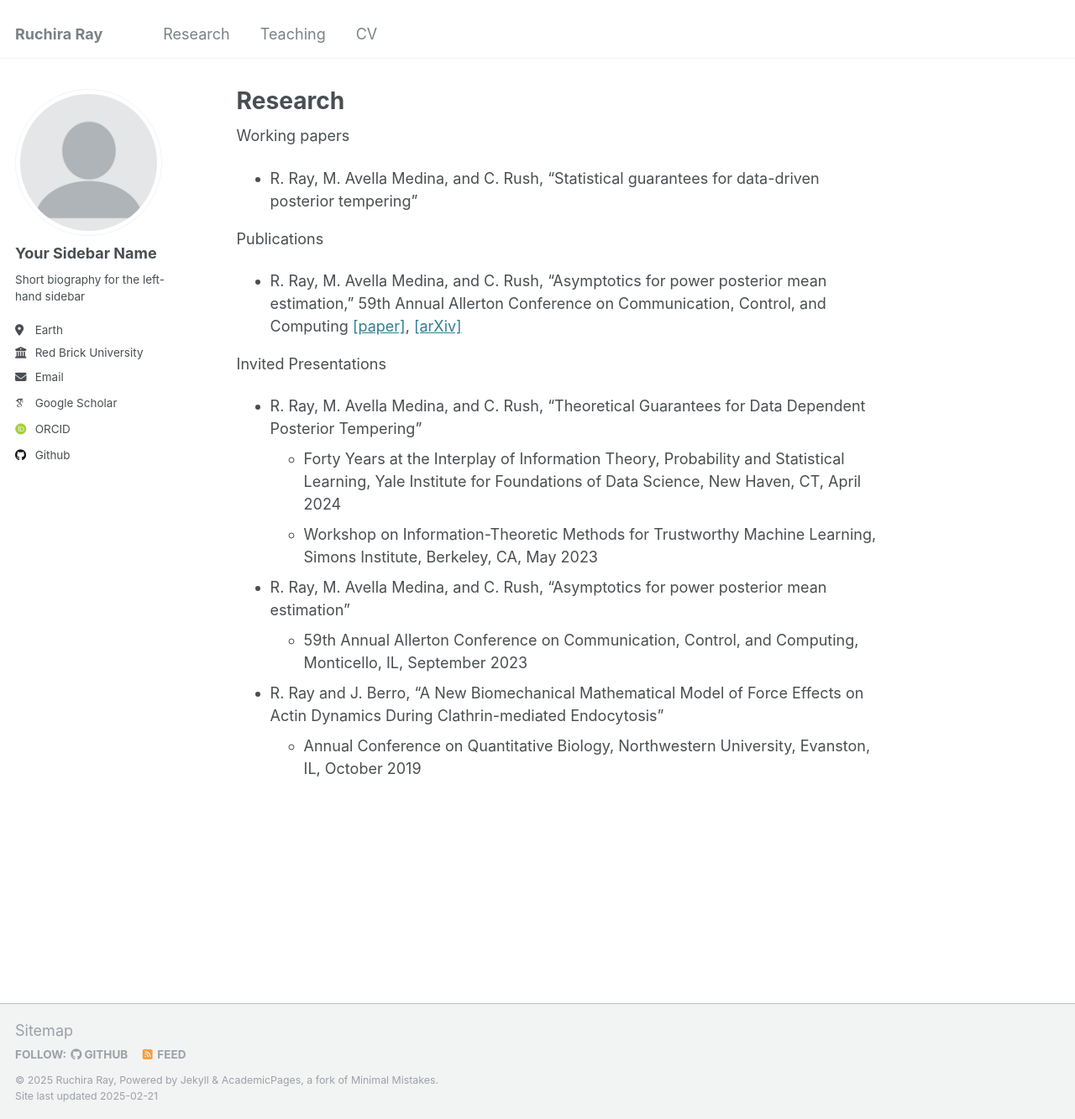
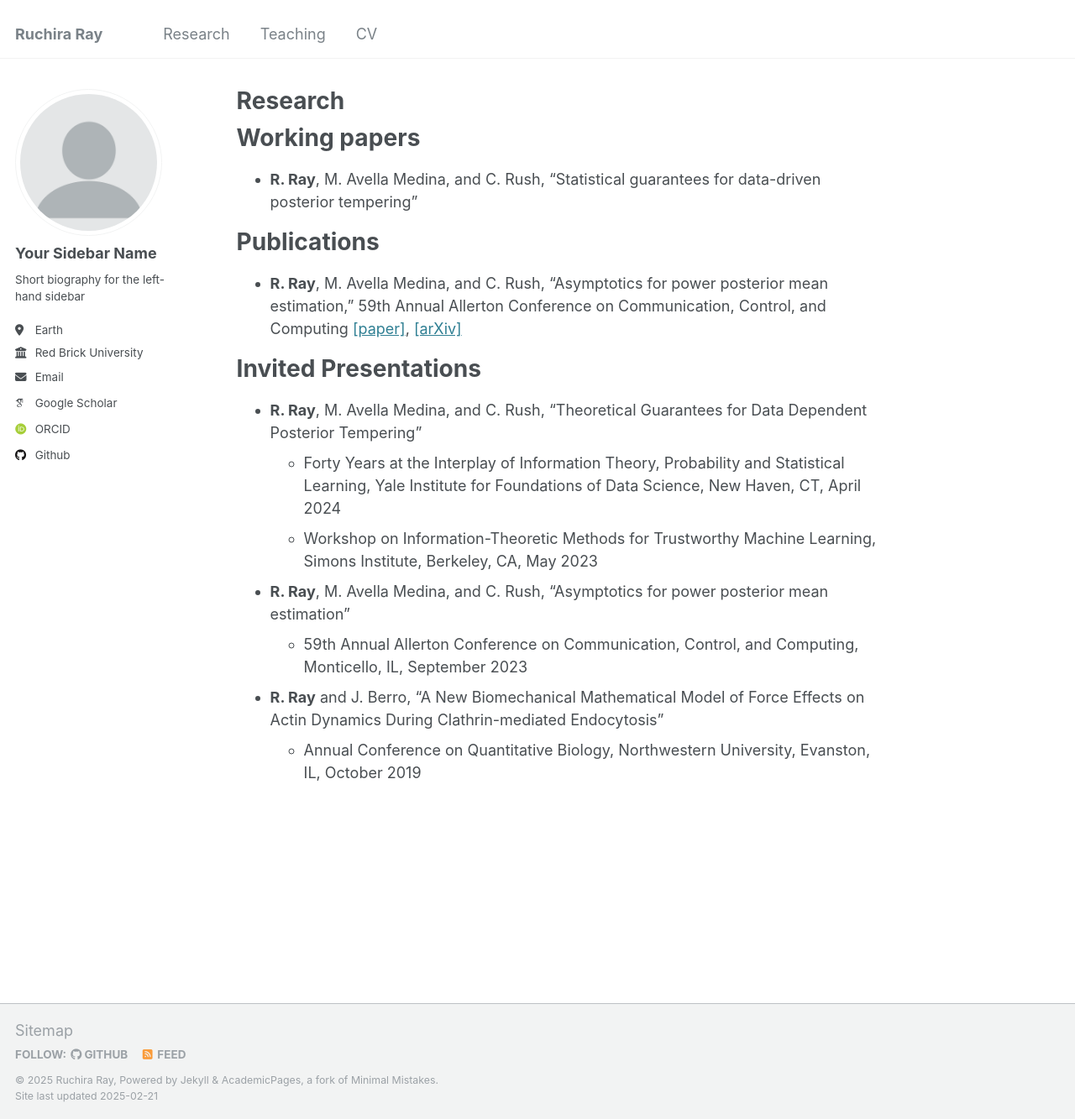
Before and after one commit to rray123/rray123.github.io, a Jekyll site: the page built from _pages/research.md, in a window 1280 px wide and 1333 px high. Shown: the whole window at 84% size. Built offline with Jekyll 4.4.1, drawn with Linux system fonts in a browser that asks for light colours; some web fonts are replaced.

```diff
--- a/_pages/research.md
+++ b/_pages/research.md
@@ -7,19 +7,19 @@ redirect_from:
   - /research.html
 ---
 
-Working papers
-* R. Ray, M. Avella Medina, and C. Rush, "Statistical guarantees for data-driven posterior tempering"
+# Working papers
+* **R. Ray**, M. Avella Medina, and C. Rush, "Statistical guarantees for data-driven posterior tempering"
 
-Publications
-* R. Ray, M. Avella Medina, and C. Rush, "Asymptotics for power posterior mean estimation," 59th Annual Allerton Conference on Communication, Control, and Computing [[paper]](https://ieeexplore.ieee.org/document/10313460), [[arXiv]](https://arxiv.org/abs/2310.07900)
+# Publications
+* **R. Ray**, M. Avella Medina, and C. Rush, "Asymptotics for power posterior mean estimation," 59th Annual Allerton Conference on Communication, Control, and Computing [[paper]](https://ieeexplore.ieee.org/document/10313460), [[arXiv]](https://arxiv.org/abs/2310.07900)
 
-Invited Presentations
-* R. Ray, M. Avella Medina, and C. Rush, "Theoretical Guarantees for Data Dependent Posterior Tempering"
+# Invited Presentations
+* **R. Ray**, M. Avella Medina, and C. Rush, "Theoretical Guarantees for Data Dependent Posterior Tempering"
     * Forty Years at the Interplay of Information Theory, Probability and Statistical Learning, Yale Institute for Foundations of Data Science, New Haven, CT, April 2024
     * Workshop on Information-Theoretic Methods for Trustworthy Machine Learning, Simons Institute, Berkeley, CA, May 2023
 
-* R. Ray, M. Avella Medina, and C. Rush, “Asymptotics for power posterior mean estimation"
+* **R. Ray**, M. Avella Medina, and C. Rush, “Asymptotics for power posterior mean estimation"
     * 59th Annual Allerton Conference on Communication, Control, and Computing, Monticello, IL, September 2023
 
-* R. Ray and J. Berro, "A New Biomechanical Mathematical Model of Force Effects on Actin Dynamics During Clathrin-mediated Endocytosis"
+* **R. Ray** and J. Berro, "A New Biomechanical Mathematical Model of Force Effects on Actin Dynamics During Clathrin-mediated Endocytosis"
     * Annual Conference on Quantitative Biology, Northwestern University, Evanston, IL, October 2019
```
